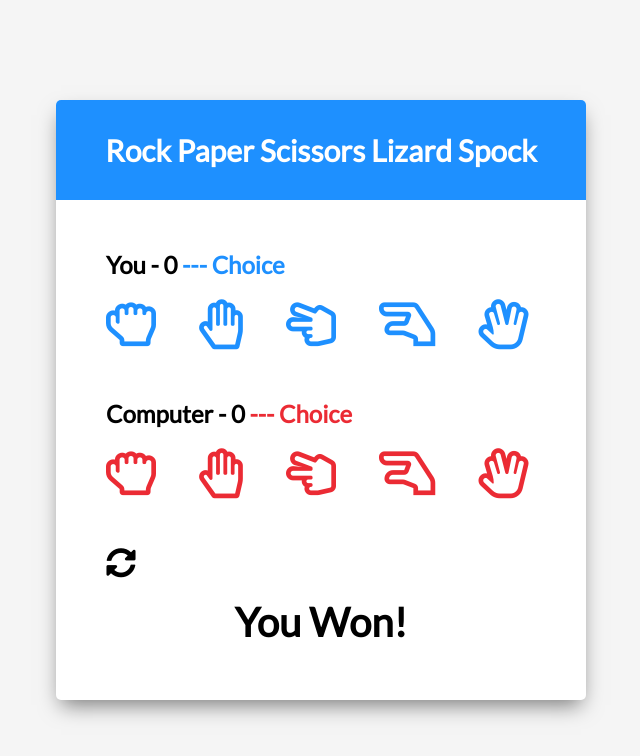
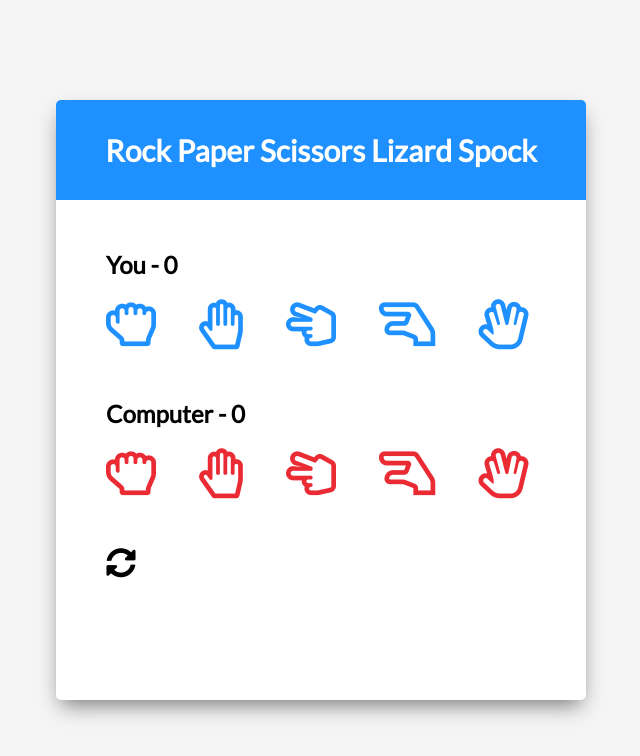
Before and after one commit to AgimKryeziu/spock-rock-game, a plain HTML site: page index.html in a window 1280 px wide. Shown: the whole page, without its empty margins (319-959 px from the left). Drawn offline with Linux system fonts and the light colour scheme.

Commit message:
Reset All

```diff
--- a/index.html
+++ b/index.html
@@ -20,8 +20,8 @@
       <!-- Player Container -->
       <div class="player-container" id="player">
         <h2>
-          You - <span id="playerScore">0</span
-          ><span class="choice" id="playerChoice"> --- Choice</span>
+          You - <span id="playerScore"></span
+          ><span class="choice" id="playerChoice"></span>
         </h2>
         <i class="far fa-hand-rock" title="Rock" id="playerRock" onclick="select('rock')"></i>
         <i class="far fa-hand-paper" title="Paper" id="playerPaper" onclick="select('paper')"></i>
@@ -37,8 +37,8 @@
       <!-- Computer Container -->
       <div class="player-container" id="computer">
         <h2>
-          Computer - <span id="computerScore">0</span
-          ><span class="choice" id="computerChoice"> --- Choice</span>
+          Computer - <span id="computerScore"></span
+          ><span class="choice" id="computerChoice"></span>
         </h2>
         <i class="far fa-hand-rock" title="Rock" id="computerRock"></i>
         <i class="far fa-hand-paper" title="Paper" id="computerPaper"></i>
@@ -51,10 +51,10 @@
         <i class="far fa-hand-spock" title="Spock" id="computerSpock"></i>
       </div>
       <!-- Reset Icon -->
-       <i class="fas fa-sync-alt reset-icon" title="Reset"></i>
+       <i class="fas fa-sync-alt reset-icon" title="Reset" onclick="resterAll()"></i>
        <!-- Result TExt -->
         <div class="result-container">
-          <h3 class="result-text" id="resultText">You Won! </h3>
+          <h3 class="result-text" id="resultText"></h3>
         </div>
     </div>
     <!-- Script -->
--- a/script.js
+++ b/script.js
@@ -33,18 +33,28 @@ function resetSelected() {
   });
 }
 
+// Reset Score & playerChoice/computerChoice
+function resterAll() {
+  playerScoreNumber = 0;
+  computerScoreNumber = 0;
+  playerScoreEl.textContent = playerScoreNumber;
+  computerScoreEl.textContent = computerScoreNumber;
+  playerChoiceEl.textContent = "";
+  computerChoiceEl.textContent = "";
+  resultText.textContent = "";
+  resetSelected();
+}
+
 let playerScoreNumber = 0;
 let computerScoreNumber = 0;
 let computerChoice = "";
 
 // Check result, increase scores, update resultText
 function updateScore(playerChoice) {
-  console.log(playerChoice, computerChoice);
   if (playerChoice === computerChoice) {
     resultText.textContent = "It's a tie";
   } else {
     const choice = choices[playerChoice];
-    console.log(choice.defeats.indexOf(computerChoice));
     if (choice.defeats.indexOf(computerChoice) > -1) {
       resultText.textContent = "You Won!";
       playerScoreNumber++;
@@ -138,3 +148,6 @@ function select(playerChoice) {
       break;
   }
 }
+
+// On startup, set initial values
+resterAll();
```
